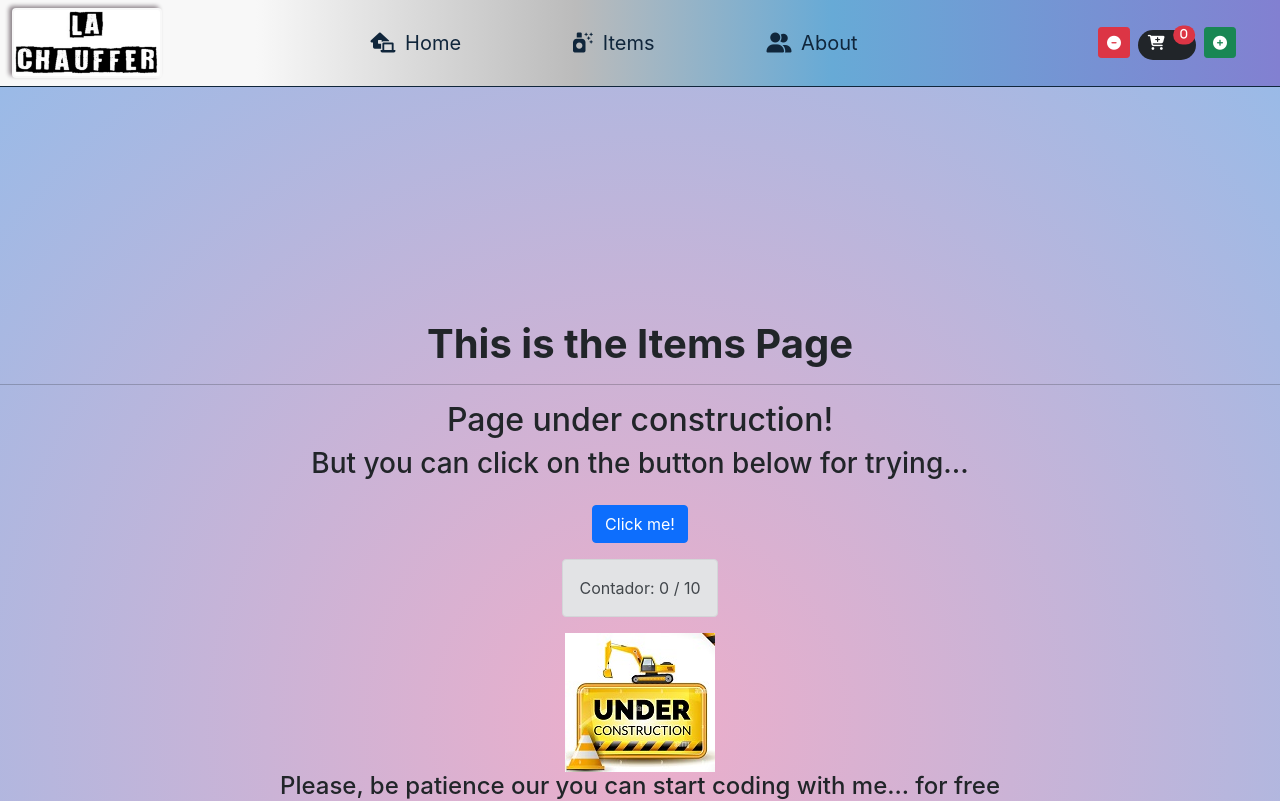
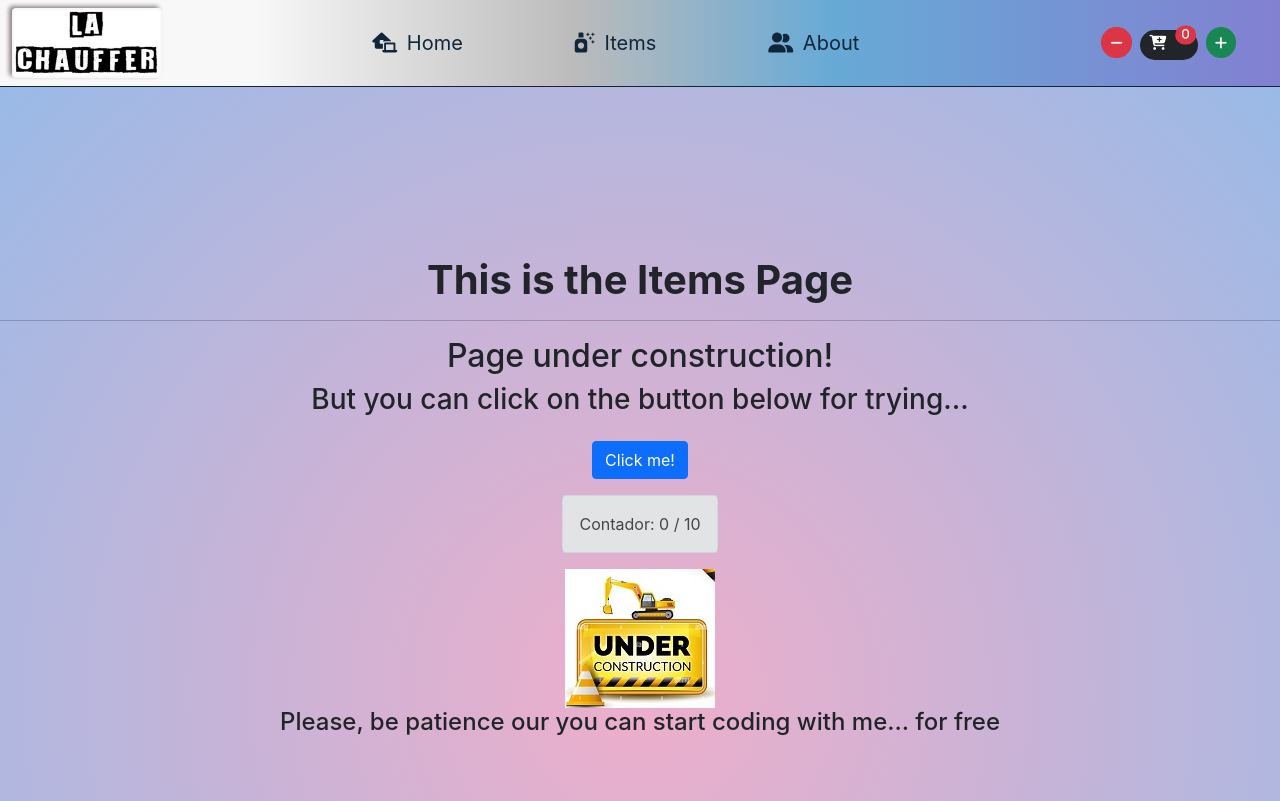
Before and after one commit to germanClaudio/comision41070-CH-React-Montalbetti, a React (Vite) app: page /items in a window 1280 px wide. Shown: the top 801 px of the page. Built offline with nearby package versions, Linux system fonts and the light colour scheme.

Commit message:
Agregado de carrito - estilos - 3° entrega - 1-7-2022

```diff
--- a/src/components/navegacion/CartWidget.jsx
+++ b/src/components/navegacion/CartWidget.jsx
@@ -25,10 +25,10 @@ const CartWidget = () => {
 
   return (
     <div className="nav-item my-auto mx-3 px-3">
-      <button className="btn btn-danger btn-sm me-2"
+      <button className="btn btn-danger btn-sm me-2 btn-circle"
         onClick={handleClick2}
       >
-        <i className="fas fa-minus-circle"></i>
+        <i className="fas fa-minus"></i>
       </button>
 
       <div className="badge rounded-pill bg-dark mx-auto position-relative">
@@ -39,10 +39,10 @@ const CartWidget = () => {
         </i>
       </div>
 
-      <button className="btn btn-success btn-sm ms-2"
+      <button className="btn btn-success btn-sm ms-2 btn-circle"
         onClick={handleClick1}
       >
-        <i className="fas fa-plus-circle"></i>
+        <i className="fas fa-plus"></i>
       </button>
     </div>
   )
--- a/src/components/paginas/About.jsx
+++ b/src/components/paginas/About.jsx
@@ -4,7 +4,7 @@ const About = (props) => {
 
     const styleAbout = {backgroundImage: "radial-gradient(circle, #74EBD5, #9FACE6, #b2fefa)",
                         fontSize: '1rem',
-                        paddingTop: '25%',
+                        paddingTop: '20%',
                         paddingBottom: '50%'
                     }
 
--- a/src/components/paginas/Items.jsx
+++ b/src/components/paginas/Items.jsx
@@ -5,7 +5,7 @@ const Items = (props) => {
 
     const styleItems = {backgroundImage: "radial-gradient(circle, #eeaeca, #94bbe9)",
                         fontSize: '1rem',
-                        paddingTop: '25%',
+                        paddingTop: '20%',
                         paddingBottom: '50%'
                     }
 
--- a/src/index.css
+++ b/src/index.css
@@ -79,3 +79,7 @@ code {
   box-shadow: #242123 6px 6px 10px;
   margin-bottom: 1.5rem;
 }
+
+.btn-circle {
+  border-radius: 50%;
+}
```
